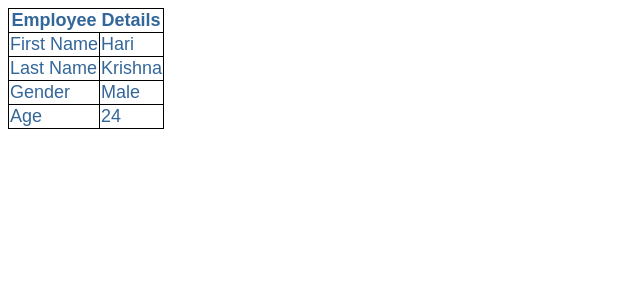
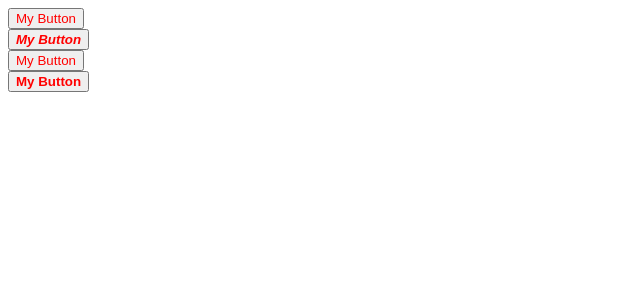
Before and after one commit to kothagundla1/angular2-funda, an Angular app in the folder kudvenkat/: page / in a window 1280 px wide. Shown: the top 300 px of the page, without its empty margins (0-640 px from the left). Built offline with nearby package versions, Linux system fonts and the light colour scheme.

Commit message:
used the multiple classes in using ngClass

```diff
--- a/kudvenkat/src/app/app.component.html
+++ b/kudvenkat/src/app/app.component.html
@@ -1 +1,7 @@
-<app-employee></app-employee>
+<button class="colorClass">My Button</button>
+<br>
+<button class="colorClass" [class]="classesToApply">My Button</button>
+<br>
+<button class='colorClass' [class.boldClass]='!applyBoldClass'>My Button</button>
+<br>
+<button [ngClass]="addClasses()" >My Button</button>
--- a/kudvenkat/src/app/app.component.ts
+++ b/kudvenkat/src/app/app.component.ts
@@ -6,8 +6,16 @@
   styleUrls: ['./app.component.css']
 })
 export class AppComponent {
-  title = 'app works!';
-  pageHeader: string = 'Employee Header';
-  isDisabled : boolean = false;
-  badHtml: string = 'Hi <script> alert("Hacked") </script> world'
+classesToApply: string = 'italicsClass boldClass';
+  applyBoldClass: boolean = true;
+  applyColorClass: boolean = true;
+  addClasses(){
+    let classes = {
+      boldClass : this.applyBoldClass,
+      colorClass : this.applyColorClass
+
+    };
+    return classes;
+  }
+
 }
--- a/kudvenkat/src/styles.css
+++ b/kudvenkat/src/styles.css
@@ -1 +1,11 @@
 /* You can add global styles to this file, and also import other style files */
+.boldClass{
+  font-weight: bold;
+}
+.italicsClass{
+  font-style: italic;
+}
+
+.colorClass {
+  color: red;
+}
```
Also changed, not shown: 1 other file (tests, documents, lock files or other folders).
